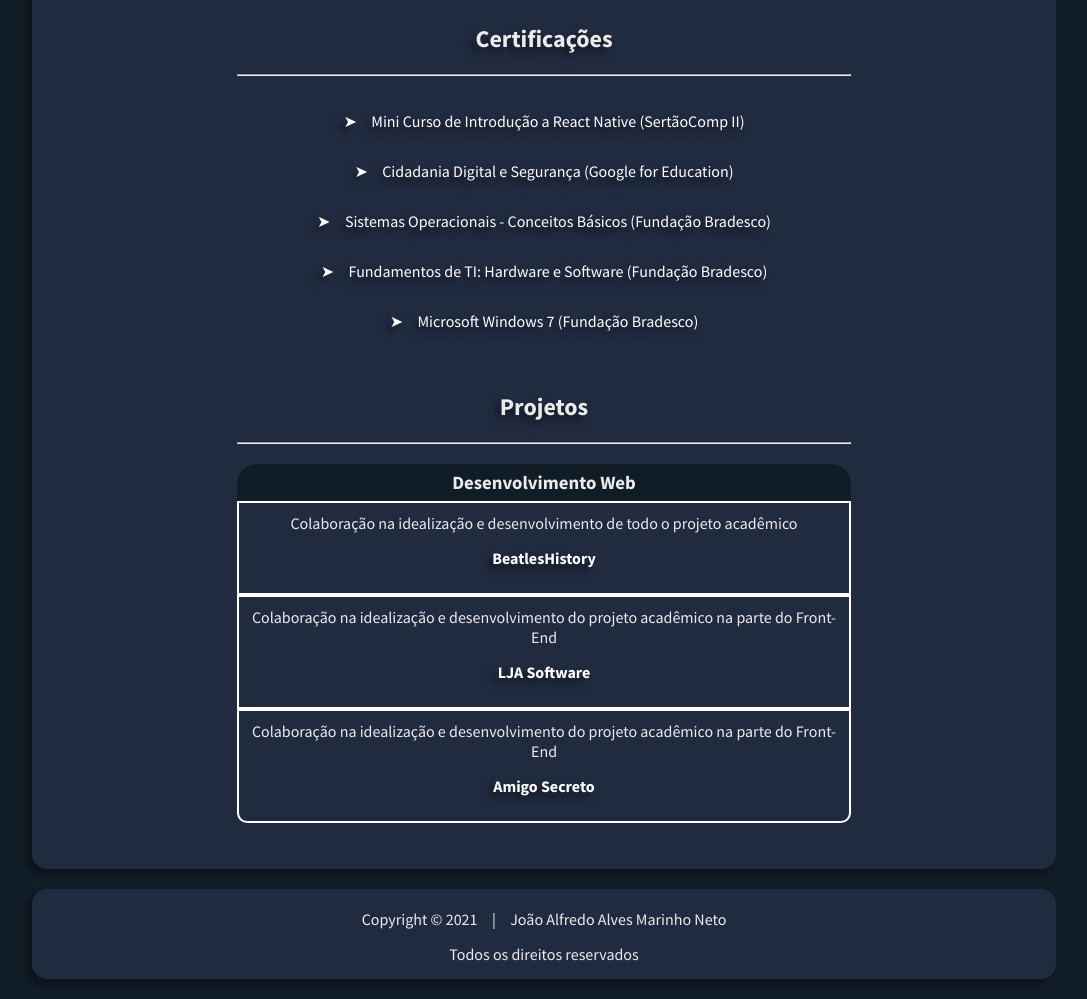
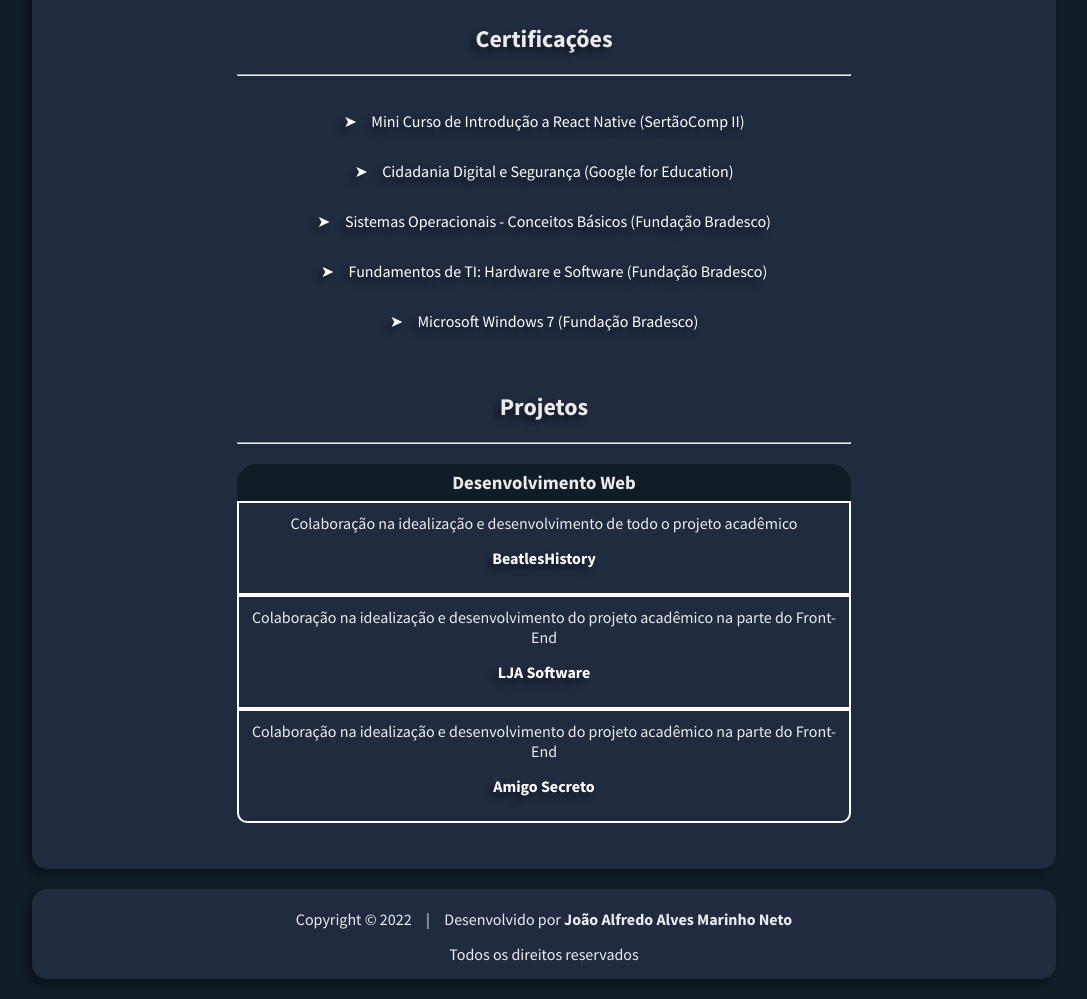
Before and after one commit to JoaoAlfredoAlves/JoaoAlfredoAlves.github.io, a plain HTML site: page index.html in a window 1280 px wide. Shown: the part 690-1689 px from the top of the page, without its empty margins (96-1183 px from the left). Drawn offline with Linux system fonts and the light colour scheme.

Commit message:
Atualizando footer

```diff
--- a/index.html
+++ b/index.html
@@ -107,7 +107,7 @@
         </section>
 
         <footer>
-            <p>Copyright © 2021 &ensp; | &ensp; João Alfredo Alves Marinho Neto</p>
+            <p>Copyright © 2022 &ensp; | &ensp; Desenvolvido por <strong>João Alfredo Alves Marinho Neto</strong></p>
             <p>Todos os direitos reservados</p>
         </footer>
     </div>
```
